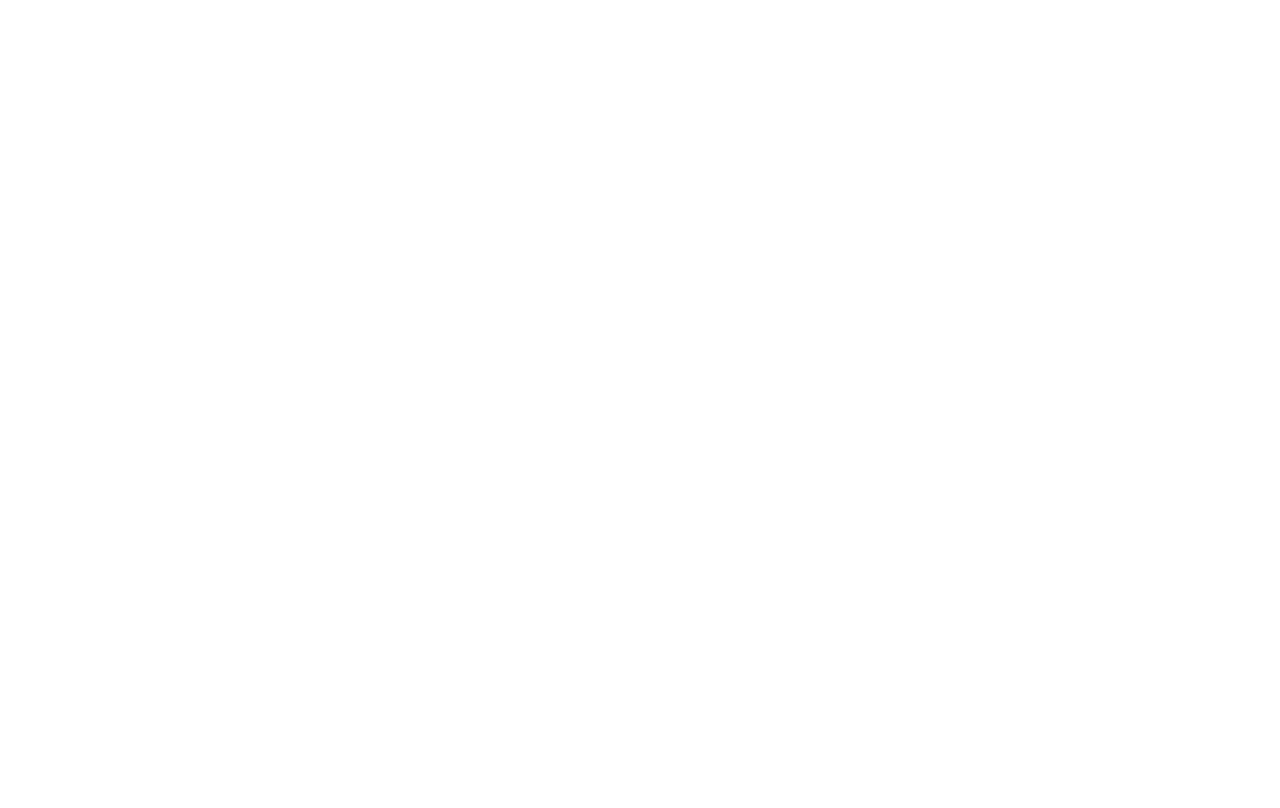
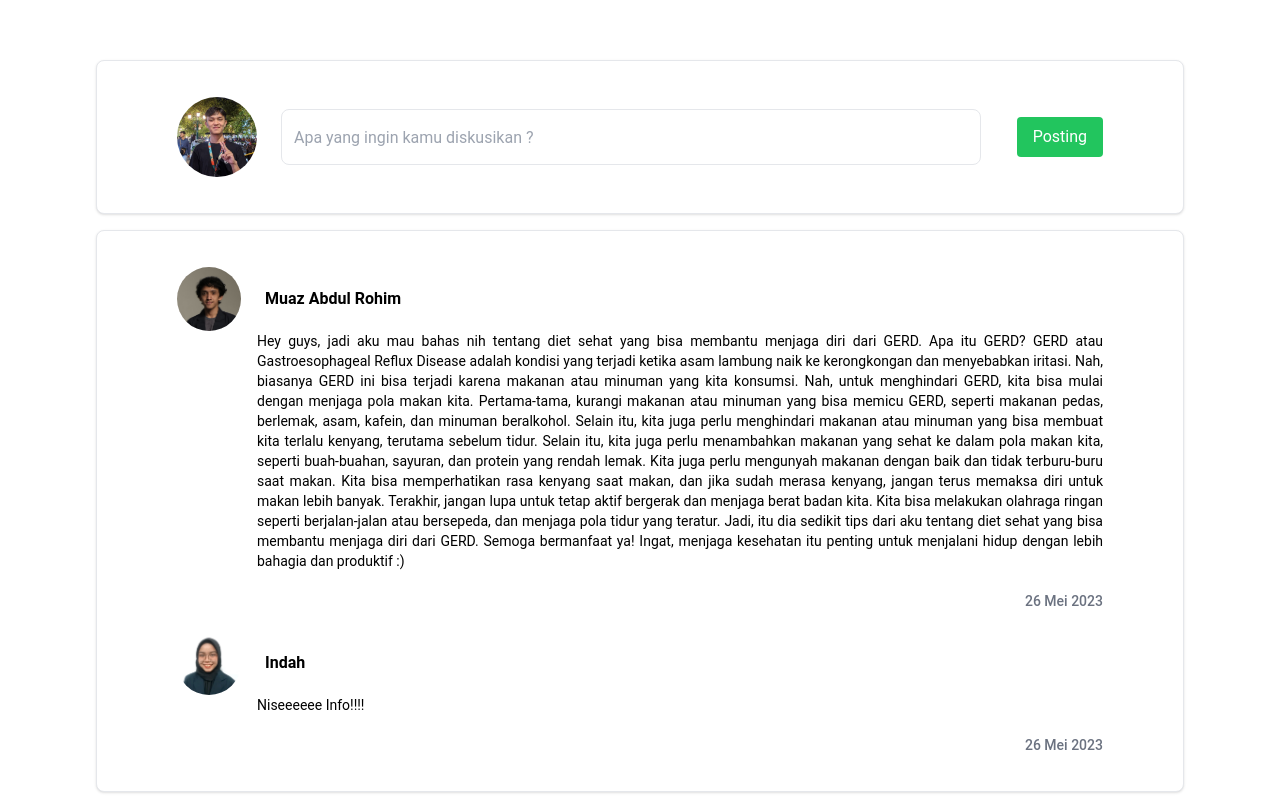
Before and after one commit to AdeSembiring8/Fourtress_PPL1, a Next.js app in the folder kitchen-health/: page /komunitas in a window 1280 px wide. Shown: the part 116-924 px from the top of the page. Before the commit the page ends 800 px from the top, so only its background shows below. Built offline with nearby package versions, Linux system fonts and the light colour scheme.

Commit message:
Forum Diskusi

```diff
--- a/kitchen-health/pages/komunitas.tsx
+++ b/kitchen-health/pages/komunitas.tsx
@@ -1,16 +1,54 @@
 import React from "react";
-import Head from "next/head";
-import Image from "next/legacy/image";
-import Link from "next/link";
-import Navbar from "../components/navbar2";
 
+const GridCards: React.FC = () => {
+  return (
+    <div className="flex justify-center items-center">
+      <div className="w-full mt-40 mx-24">
+        <div className="bg-white border border-gray-200 rounded-lg shadow w-full my-4 p-4">
+          <div className=" px-16 py-5 ">
+            <div className=" flex justify-between items-center">
+              <img src="/assets/Team/ade.png" alt="" className="w-20 h-20 rounded-full" />
+              <input className="w-full h-14 mx-6 border border-gray-200 p-3 rounded-lg" type="text" placeholder="Apa yang ingin kamu diskusikan ?" />
+              <div className="">
+                <button className=" bg-green-500 text-white py-2 px-4 rounded ml-3">Posting </button>
+              </div>
+            </div>
+          </div>
+        </div>
+        <div className="bg-white border border-gray-200 rounded-lg shadow w-full my-4 p-4">
+          <div className=" px-16 py-5 ">
+            <div className=" flex justify-start items-center">
+              <img src="/assets/Team/muaz.png" alt="" className=" w-16 h-16 rounded-full" />
+              <h1 className=" ml-6 font-semibold"> Muaz Abdul Rohim</h1>
+            </div>
+            <div className=" ml-20 ">
+              <p className=" text-sm text-justify">
+                Hey guys, jadi aku mau bahas nih tentang diet sehat yang bisa membantu menjaga diri dari GERD. Apa itu GERD? GERD atau Gastroesophageal Reflux Disease adalah kondisi yang terjadi ketika asam lambung naik ke kerongkongan dan menyebabkan iritasi. Nah, biasanya GERD ini bisa terjadi karena makanan atau minuman yang kita konsumsi. Nah, untuk menghindari GERD, kita bisa mulai dengan menjaga pola makan kita. Pertama-tama, kurangi makanan atau minuman yang bisa memicu GERD, seperti makanan pedas, berlemak, asam, kafein, dan minuman beralkohol. Selain itu, kita juga perlu menghindari makanan atau minuman yang bisa membuat kita terlalu kenyang, terutama sebelum tidur.
+                Selain itu, kita juga perlu menambahkan makanan yang sehat ke dalam pola makan kita, seperti buah-buahan, sayuran, dan protein yang rendah lemak. Kita juga perlu mengunyah makanan dengan baik dan tidak terburu-buru saat makan. Kita bisa memperhatikan rasa kenyang saat makan, dan jika sudah merasa kenyang, jangan terus memaksa diri untuk makan lebih banyak.
+                Terakhir, jangan lupa untuk tetap aktif bergerak dan menjaga berat badan kita. Kita bisa melakukan olahraga ringan seperti berjalan-jalan atau bersepeda, dan menjaga pola tidur yang teratur.
+                Jadi, itu dia sedikit tips dari aku tentang diet sehat yang bisa membantu menjaga diri dari GERD. Semoga bermanfaat ya! Ingat, menjaga kesehatan itu penting untuk menjalani hidup dengan lebih bahagia dan produktif :)
+              </p>
+            </div>
+            <div className=" ml-20 text-sm font-medium text-gray-500 mt-5  text-end">
+              <h1 > 26 Mei 2023</h1>
+            </div>
 
-function Komunitas() {
-
-  return (
-    <>
-
-     </>
-  )
-}
-export default Komunitas
+            <div className=" flex justify-start items-center mt-5 ">
+              <img src="/assets/Team/indah.png" alt="" className=" w-16 h-16 rounded-full" />
+              <h1 className=" ml-6 font-semibold"> Indah</h1>
+            </div>
+            <div className=" ml-20 ">
+              <p className=" text-sm text-justify">
+                Niseeeeee Info!!!!
+              </p>
+            </div>
+            <div className=" ml-20 text-sm font-medium text-gray-500 mt-5 text-end">
+              <h1 > 26 Mei 2023</h1>
+            </div>
+          </div>
+        </div>
+      </div>
+    </div>
+  );
+};
+export default GridCards;
```
